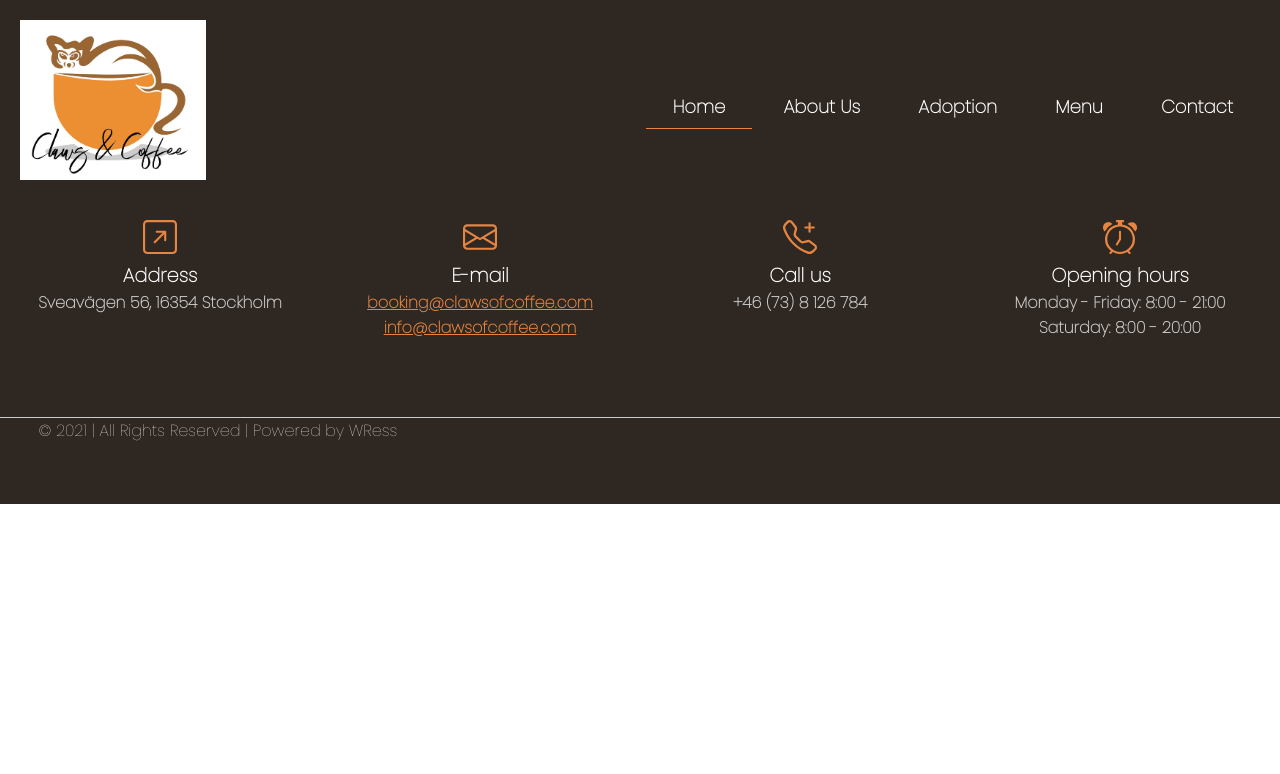
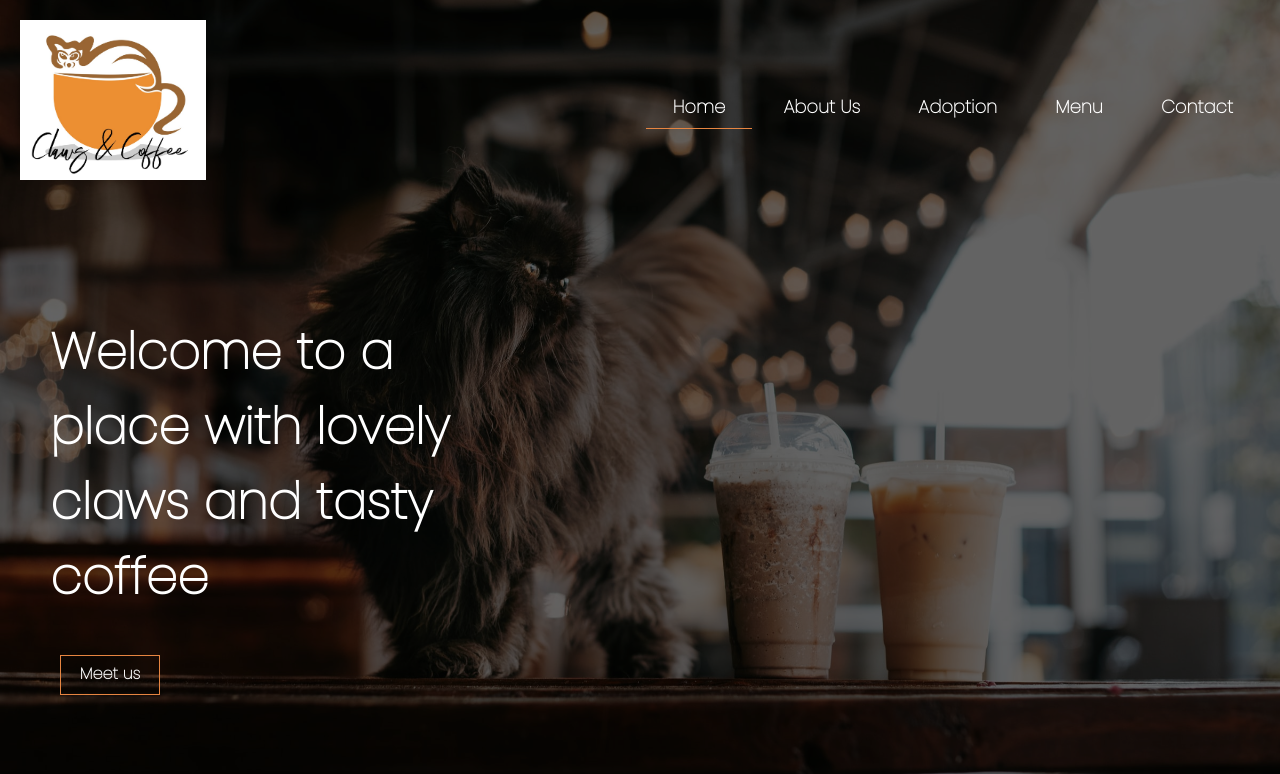
Before and after one commit to CarolinAxx/Claws-of-Coffee, a plain HTML site: page index.html in a window 1280 px wide. Shown: the top 774 px of the page. Drawn offline with Linux system fonts and the light colour scheme.

Commit message:
add css file and style to homepage and hero image

```diff
--- a/header-footer.css
+++ b/header-footer.css
@@ -36,8 +36,10 @@
     align-items: center;
     justify-content: space-between;
     flex-wrap: wrap;
-    background-color:var(--clr-primary) ;
+    /*background-color:var(--clr-primary) ;*/
     width: 100%;
+    position: absolute;
+    top: 0px;
 }
 
 .nav-container{
--- /dev/null
+++ b/homepage.css
@@ -0,0 +1,46 @@
+.hero-image{
+    background-image: url(images/hero-image.jpg);
+    background-repeat: no-repeat;
+    background-size: cover;
+    background-position: center;
+    height: 800px;
+    width: 100%;
+}
+
+.hero-image div{
+    background-color: rgba(0, 0, 0, .6);
+    height: 800px;
+    width: 100%;
+    display: grid;
+}
+
+.hero-image h1{
+    font-family: var(--font-style-sm);
+    color: white;
+    font-size: 50px;
+    width: 40%;
+    text-align: left;
+    align-self: self-end;
+    padding: 10px;
+    margin-left: 40px;
+    margin-top: 200px;
+}
+
+.hero-button{
+    font-size: 16px;
+    font-weight: 600;
+    border: 1px solid var(--clr-secondary);
+    width: 100px;
+    height: 40px;
+    margin-left: 60px;
+    font-family: var(--font-style-sm);
+    text-decoration: none;
+    color: white;
+    text-align: center;
+    padding-top: 5px;
+    margin-top: 30px;
+}
+
+.hero-button:hover{
+    background-color: var(--clr-secondary);
+}
--- a/index.html
+++ b/index.html
@@ -4,9 +4,9 @@
     <meta charset="UTF-8">
     <meta http-equiv="X-UA-Compatible" content="IE=edge">
     <meta name="viewport" content="width=device-width, initial-scale=1.0">
-    <title>Document</title>
+    <title>Claws and coffee</title>
     <link rel="stylesheet" href="header-footer.css">
-    <link rel="stylesheet" href="variables.css">
+    <link rel="stylesheet" href="homepage.css">
     <style> @import url('https://fonts.googleapis.com/css2?family=Poppins:wght@100&display=swap');</style>
 </head>
 <body>
@@ -26,6 +26,12 @@
         </div>
     </header>
 
+    <section class="hero-image">
+      <div class="hero-content">
+          <h1>Welcome to a place with lovely claws and tasty coffee</h1>
+          <a class="hero-button" href="aboutus.html">Meet us</a>
+      </div>
+      </section>
 
     <footer class="footer">
          <section class="footer-section" id="section-address">
```
Also changed, not shown: images/hero-image.jpg (added).
